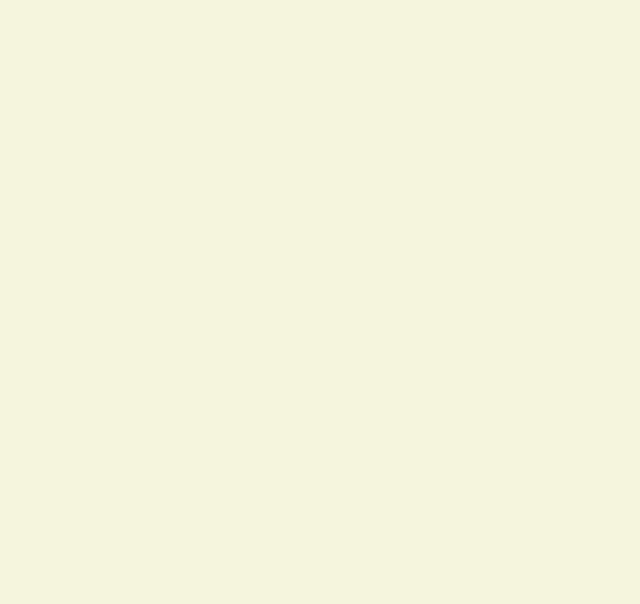
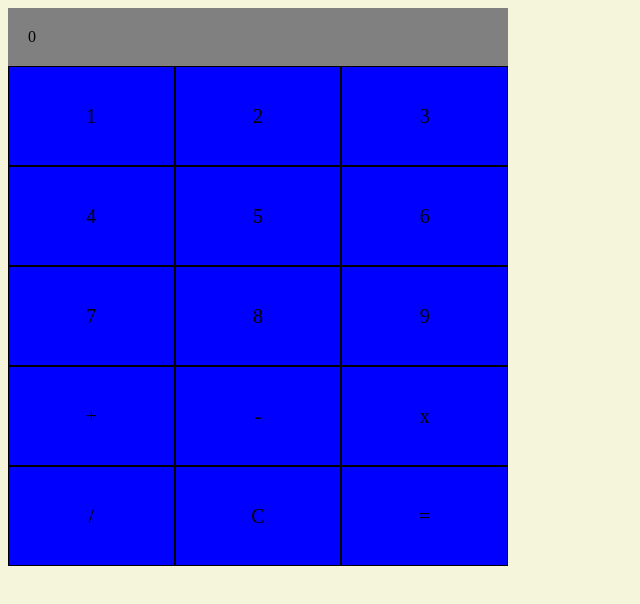
Before and after one commit to kriscodesstuff/calculator, a plain HTML site: page index.html in a window 1280 px wide. Shown: the whole page, without its empty margins (0-640 px from the left). Drawn offline with Linux system fonts and the light colour scheme.

Commit message:
Finish basic html and css

```diff
--- a/index.html
+++ b/index.html
@@ -7,6 +7,26 @@
     <link rel="stylesheet" href="styles.css">
 </head>
 <body>
+    <div id="container">
+        <div id="screen">0</div>
+        <div id="calculator">
+            <div class="calculator-item">1</div>
+            <div class="calculator-item">2</div>
+            <div class="calculator-item">3</div>
+            <div class="calculator-item">4</div>
+            <div class="calculator-item">5</div>
+            <div class="calculator-item">6</div>
+            <div class="calculator-item">7</div>
+            <div class="calculator-item">8</div>
+            <div class="calculator-item">9</div>
+            <div class="calculator-item" id="add-btn">+</div>
+            <div class="calculator-item" id="subtract-btn">-</div>
+            <div class="calculator-item" id="multiply-btn">x</div>
+            <div class="calculator-item" id="divide-btn">/</div>
+            <div class="calculator-item" id="clear-btn">C</div>
+            <div class="calculator-item" id="equal-btn">=</div>
+        </div>
+    </div>
     <script src="script.js"></script>
 </body>
 </html>
--- a/styles.css
+++ b/styles.css
@@ -1,3 +1,34 @@
+html{
+    box-sizing: border-box;
+}
+
+*,*::before, *::after{
+    box-sizing: inherit;
+}
+
 body{
     background-color: beige;
 }
+
+#calculator{
+    display: grid;
+    width: 500px;
+    height: 500px;
+    grid-template-columns: repeat(3,1fr);
+    grid-template-rows: repeat(5,1fr);
+}
+
+.calculator-item{
+    background-color: blue;
+    border: 1px solid black;
+    font-size: 20px;
+    display: flex;
+    align-items: center;
+    justify-content: center;
+}
+
+#screen{
+    background-color: gray;
+    width: 500px;
+    padding: 20px;
+}
```
